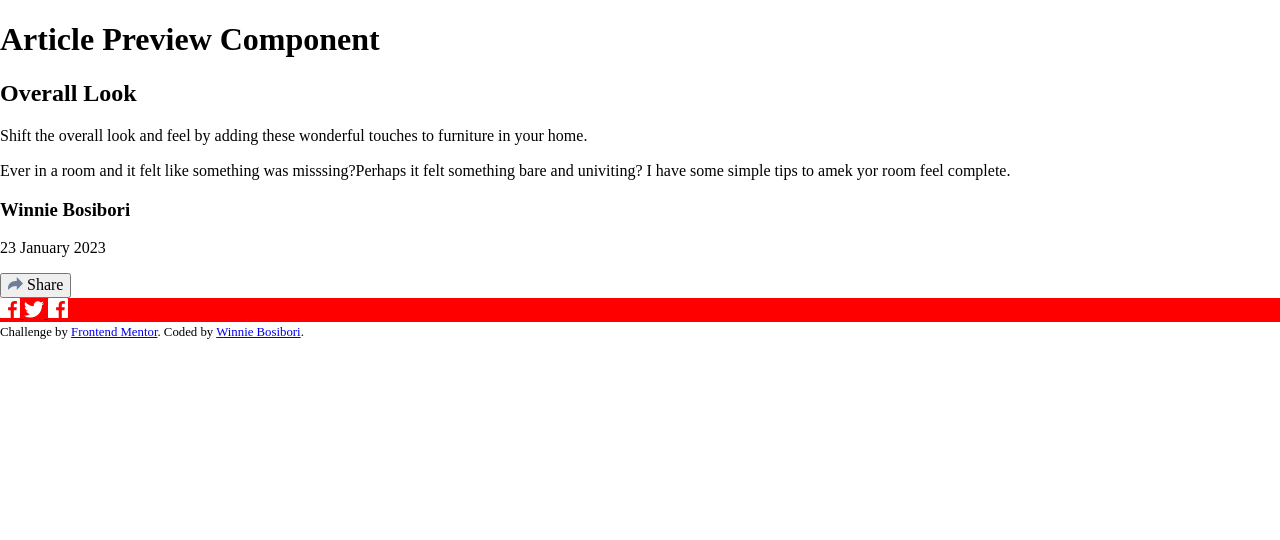
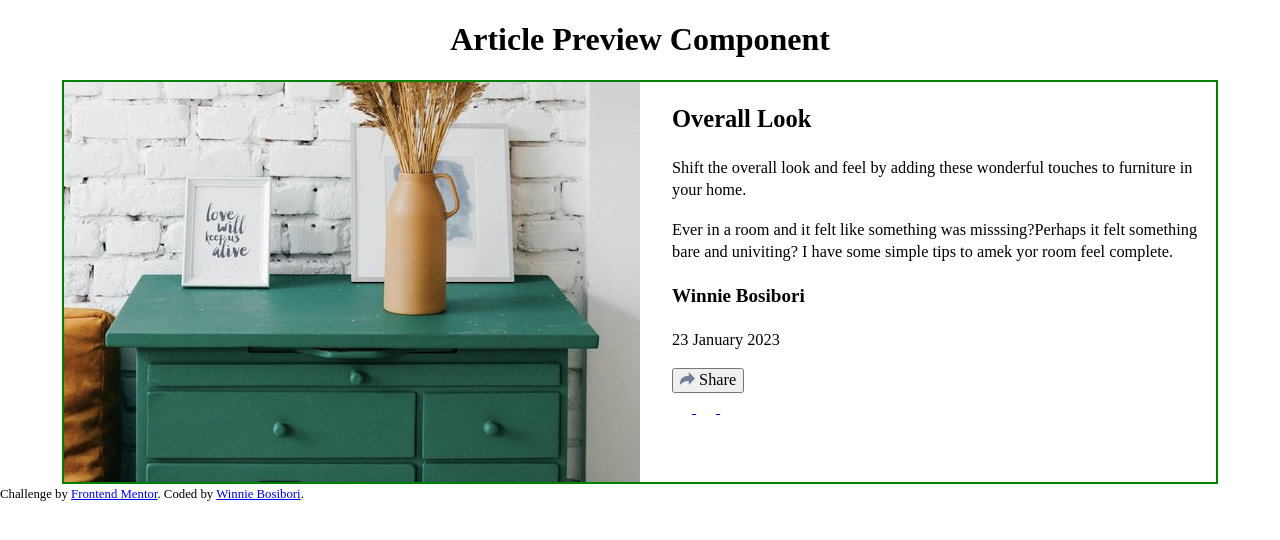
Before and after one commit to winniebosy/Article-preview-component, a plain HTML site: page index.html in a window 1280 px wide. Drawn offline with Linux system fonts and the light colour scheme.

Commit message:
image modifications css

```diff
--- a/index.css
+++ b/index.css
@@ -1,3 +1,43 @@
-.article-social-media {
-    background-color: red;
+:root {
+    --heading-text-align: center;
+    --font-size: 1rem;
+    --font-color-secondary: #6d7f97;
+    --font-color-complementary: #edf2f748;
+    --font-size: 1rem;
+    --font-family-heading: Georgia, serif;
 }
+
+h1 {
+    text-align: center;
+    color: var(--font-color-primary)
+}
+
+.article-container {
+    border: 2px solid green;
+    display: flex;
+    flex-direction: row;
+    flex-wrap: nowrap;
+    width: 90%;
+    height: 400px;
+    justify-content: center;
+    margin-left: auto;
+    margin-right: auto;
+}
+
+.article-img {
+    width: 50%;
+    height: 92%;
+    background-image: url('images/drawers.jpg');
+    background-repeat: no-repeat;
+    padding: 1rem;
+    background-position: center center;
+    background-size: auto;
+    object-fit: fill;
+}
+
+.article-content {
+    width: 50%;
+    padding: 0 0 0 2rem;
+    line-height: 1.4;
+    font-size: calc(1.02 * var(--font-size))
+}
--- a/index.html
+++ b/index.html
@@ -18,7 +18,6 @@
     <header>
         <h1>Article Preview Component</h1>
     </header>
-
     <main>
         <article class="article-container">
             <div class="article-img" role="img" aria-label="Two white photo and a golden vase placed on top of a green console"></div>
@@ -38,16 +37,17 @@
                       </button>
                     <div class="article-social-media">
                         <a class="article-social-facebook" href="https://www.facebook.com/">
-                            <img role="img" src="/images/icon-facebook.svg" alt="Share this on Facebook">
+                            <img role="img" src="images/icon-facebook.svg" alt="Share this on Facebook">
                         </a>
                         <a class="article-social-twitter" href="https://www.twitter.com/">
-                            <img role="img" src="/images/icon-twitter.svg" alt="Share this on Twitter">
+                            <img role="img" src="images/icon-twitter.svg" alt="Share this on Twitter">
                         </a>
                         <a class="article-social-pinterest" href="https://www.pinterest.com/">
-                            <img role="img" src="/images/icon-facebook.svg" alt="Share this on Pinterest" />
+                            <img role="img" src="images/icon-facebook.svg" alt="Share this on Pinterest" />
                         </a>
                     </div>
                 </div>
+            </div>
         </article>
     </main>
     <footer class="attribution">
```
